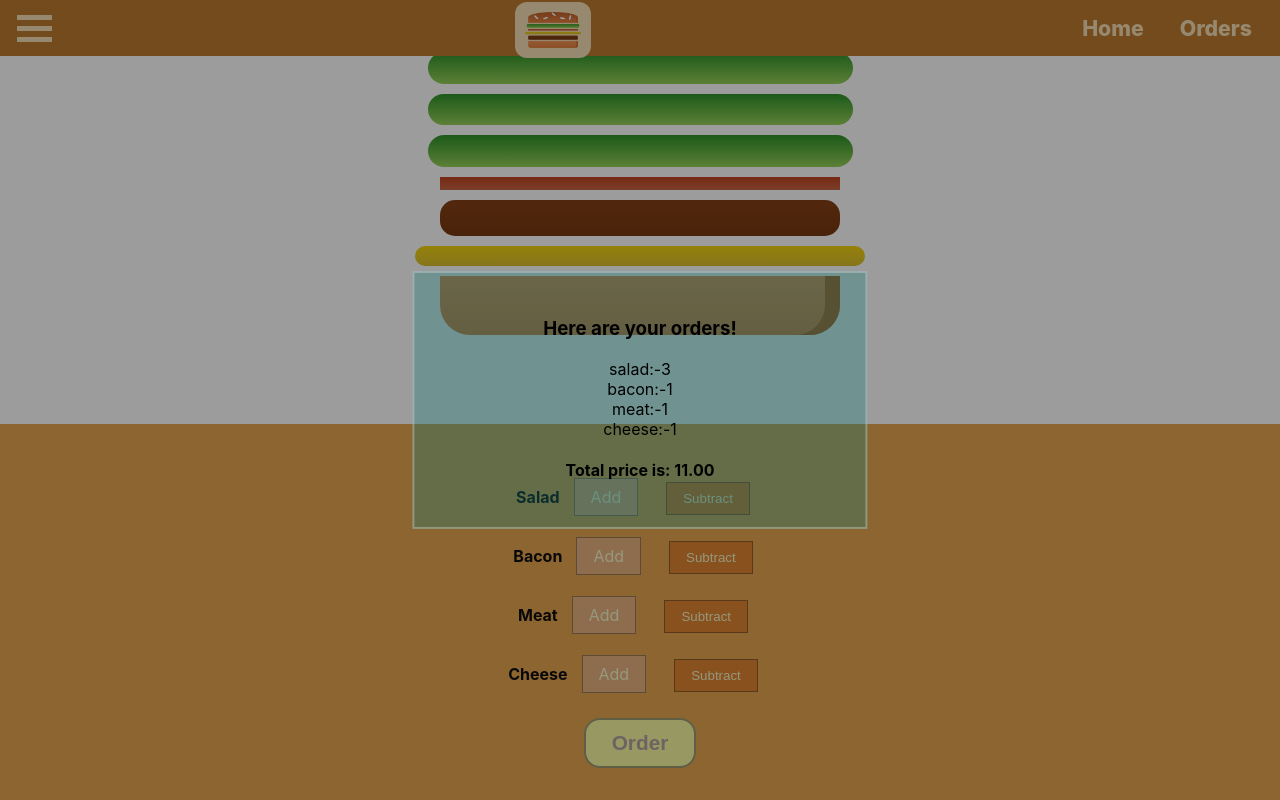
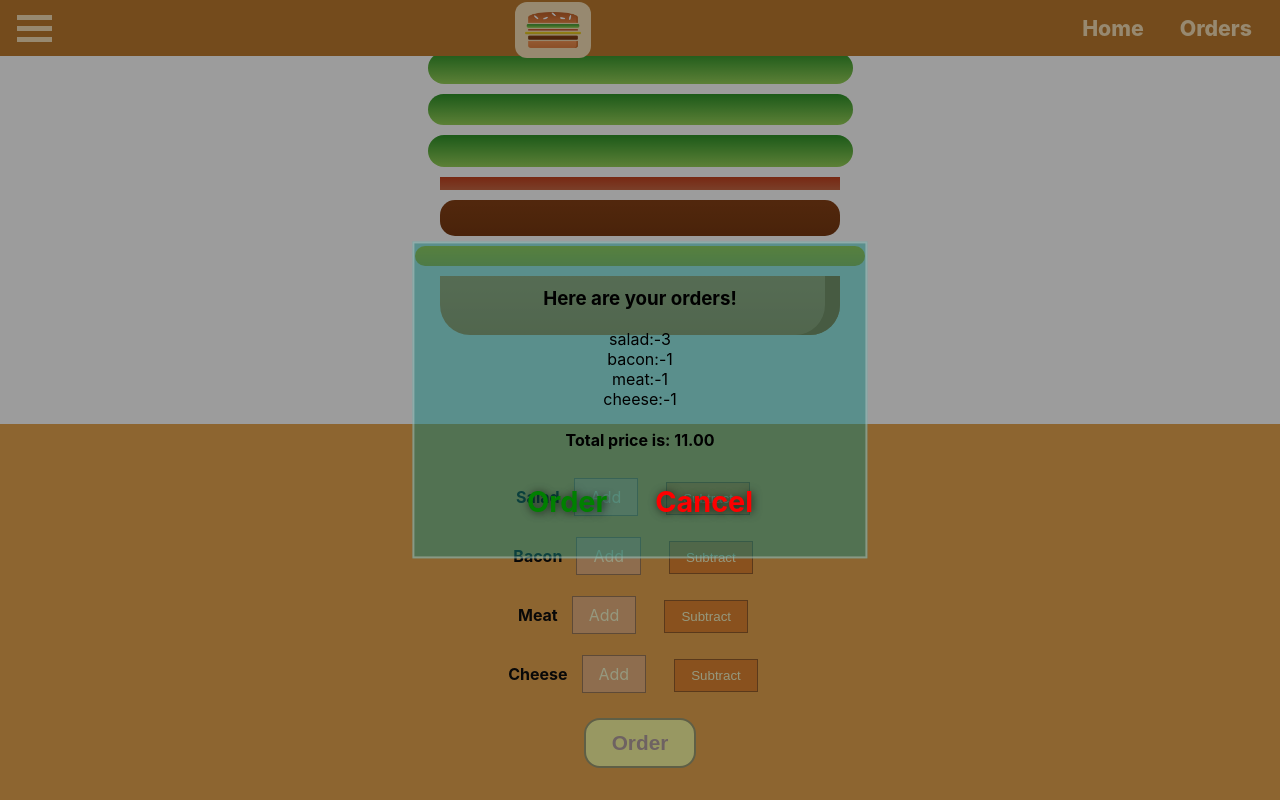
Before and after one commit to sabil62/Burger, a React (Create React App) app in the folder burger/: page / in a window 1280 px wide. Both pictures are taken after a click on the button "Order". Shown: the part 126-926 px from the top of the page. Built offline with nearby package versions, Linux system fonts and the light colour scheme.

Commit message:
axios and button

```diff
--- a/burger/package.json
+++ b/burger/package.json
@@ -6,6 +6,7 @@
     "@testing-library/jest-dom": "^5.11.9",
     "@testing-library/react": "^11.2.5",
     "@testing-library/user-event": "^12.6.3",
+    "axios": "^0.21.1",
     "react": "^17.0.1",
     "react-dom": "^17.0.1",
     "react-scripts": "4.0.2",
--- /dev/null
+++ b/burger/src/axios-gen.js
@@ -0,0 +1,8 @@
+import axios from "axios";
+
+const instance = axios.create({
+  baseURL:
+    "https://burgs-9256e-default-rtdb.europe-west1.firebasedatabase.app/",
+});
+
+export default instance;
--- a/burger/src/components/NavigationItems/navigationItems.js
+++ b/burger/src/components/NavigationItems/navigationItems.js
@@ -4,7 +4,10 @@ import "./navigationItems.css";
 
 const navigationItems = (props) => {
   return (
-    <div className="navigationItems">
+    <div
+      className="navigationItems"
+      style={{ flexDirection: props.direction == "column" ? "column" : "row" }}
+    >
       <NavigationItem>Home</NavigationItem>
       <NavigationItem>Orders</NavigationItem>
     </div>
--- /dev/null
+++ b/burger/src/components/UI/buttons/button.css
@@ -0,0 +1,15 @@
+.buttonn {
+  padding: 10px;
+  margin: 2px 14px;
+  font-weight: 700;
+  text-shadow: 1px 1px 8px rgba(0, 0, 0, 0.705);
+  font-size: 1.8rem;
+  transition: transform 0.2s ease;
+}
+.buttonn:hover {
+  transform: scale(1.12);
+}
+
+.buttonn:active {
+  transform: scale(1);
+}
--- /dev/null
+++ b/burger/src/components/UI/buttons/button.js
@@ -0,0 +1,13 @@
+import React from "react";
+import "./button.css";
+
+const buttonn = (props) => {
+  let col = props.color == "green" ? "green" : "red";
+  return (
+    <span className="buttonn" style={{ color: col }}>
+      {props.children}
+    </span>
+  );
+};
+
+export default buttonn;
--- a/burger/src/components/UI/modal/modal.css
+++ b/burger/src/components/UI/modal/modal.css
@@ -10,7 +10,7 @@
 .modal {
   padding: 1.6rem;
   border: 2px solid rgba(233, 221, 221, 0.363);
-  background-color: rgba(16, 129, 124, 0.315);
+  background-color: rgba(16, 129, 123, 0.466);
   width: 400px;
   transform: translate(-50%, -50%);
 }
--- a/burger/src/components/UI/sideDrawer/sideDrawer.js
+++ b/burger/src/components/UI/sideDrawer/sideDrawer.js
@@ -1,11 +1,14 @@
 import React from "react";
 import "./sideDrawer.css";
 import Backdrop from "../backdrop/backdrop";
+import NavigationItems from "../../NavigationItems/navigationItems";
 
 const sideDrawer = (props) => {
   let sideDrawer = props.showSideDrawer ? (
     <React.Fragment>
-      <div className="sideDrawer">dskfjmkads</div>
+      <div className="sideDrawer">
+        <NavigationItems direction={"column"} />
+      </div>
       <Backdrop clickedd={props.onSideBarFalse} />
     </React.Fragment>
   ) : null;
--- a/burger/src/components/burger/burgerOrderSummary/OrderSummary.js
+++ b/burger/src/components/burger/burgerOrderSummary/OrderSummary.js
@@ -1,4 +1,5 @@
 import React from "react";
+import Buttonn from "../../UI/buttons/button";
 
 const orderSummary = (props) => {
   let ingres = [];
@@ -17,6 +18,17 @@ const orderSummary = (props) => {
       <h3>Here are your orders!</h3>
       {display}
       <h4>Total price is: {props.price.toFixed(2)}</h4>
+
+      <div
+        style={{
+          display: "flex",
+          alignContent: "center",
+          justifyContent: "center",
+        }}
+      >
+        <Buttonn color={"green"}>Order</Buttonn>
+        <Buttonn>Cancel</Buttonn>
+      </div>
     </div>
   );
 };
--- a/burger/src/container/burgerBuilder/burgerBuilder.js
+++ b/burger/src/container/burgerBuilder/burgerBuilder.js
@@ -7,6 +7,9 @@ import Modal from "../../components/UI/modal/modal";
 //orderSummary
 import OrderSummary from "../../components/burger/burgerOrderSummary/OrderSummary";
 import Toolbar from "../../components/UI/toolbar/toolbar";
+
+//axios
+import axios from "../../axios-gen";
 
 const ingredientPrice = {
   salad: 1.2,
@@ -60,6 +63,7 @@ class BurgerBuilder extends Component {
       </React.Fragment>
     );
   }
+
   handleSideDrawerTrue = () => {
     this.setState({ showSideDrawer: true });
   };
```
Also changed, not shown: 1 other file (tests, documents, lock files or other folders).
